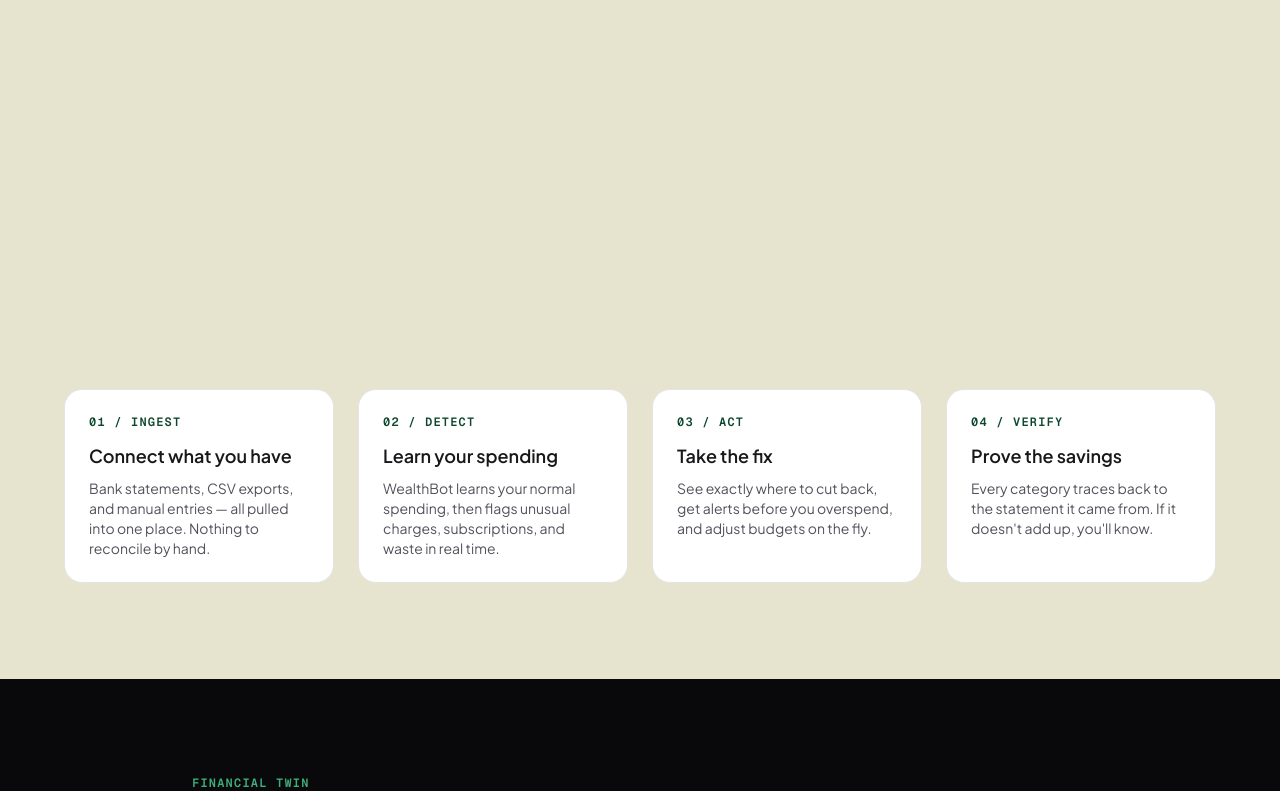
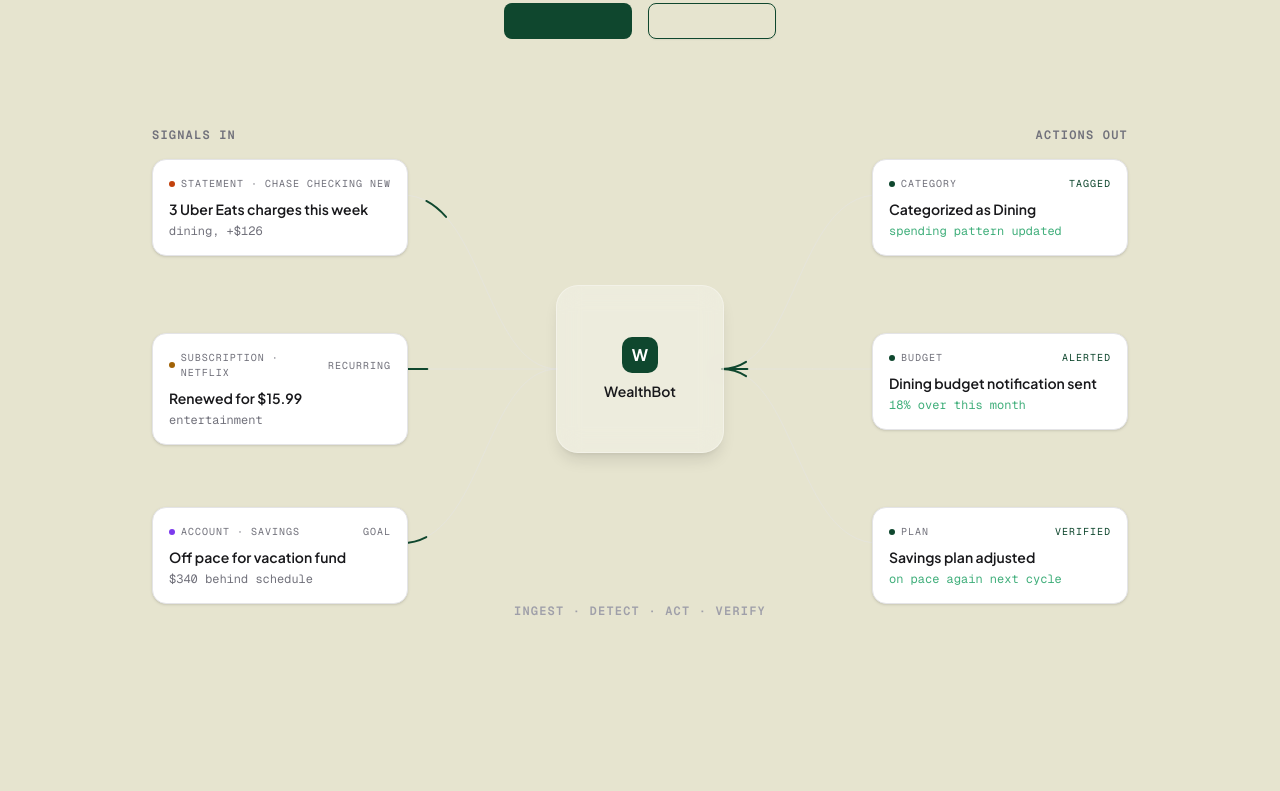
Before and after one commit to muqeetkhan050/wealthbot, a Next.js app: page / in a window 1280 px wide. Shown: the part 569-1360 px from the top of the page. Built offline with nearby package versions, Linux system fonts and the light colour scheme.

Commit message:
completed home page

```diff
--- a/app/globals.css
+++ b/app/globals.css
@@ -117,6 +117,36 @@
   --sidebar-ring: oklch(0.556 0 0);
 }
 
+@keyframes signal-dash-in {
+  0% {
+    stroke-dashoffset: 320;
+  }
+  60%,
+  100% {
+    stroke-dashoffset: 0;
+  }
+}
+
+@keyframes signal-dash-out {
+  0% {
+    stroke-dashoffset: 0;
+  }
+  60%,
+  100% {
+    stroke-dashoffset: -320;
+  }
+}
+
+.signal-dash-in {
+  stroke-dasharray: 26 320;
+  animation: signal-dash-in 2.4s ease-in-out infinite;
+}
+
+.signal-dash-out {
+  stroke-dasharray: 26 320;
+  animation: signal-dash-out 2.4s ease-in-out infinite;
+}
+
 @layer base {
   * {
     @apply border-border outline-ring/50;
--- a/app/page.tsx
+++ b/app/page.tsx
@@ -4,6 +4,7 @@ import Footer from "@/components/Footer";
 import WhoItsFor from "@/components/WhoItsFor";
 import Logo from "@/components/Logo";
 import ResultsAndTeam from "@/components/ResultsAndTeam";
+import SignalsAnimation from "@/components/SignalsAnimation";
 import { Button } from "@/components/ui/button";
 
 const steps = [
@@ -41,7 +42,7 @@ export default function Home() {
         <HomeNav />
       </header>
 
-      <section className="flex min-h-screen flex-col items-center justify-center gap-6 px-6 pb-44 text-center">
+      <section className="flex min-h-screen flex-col items-center justify-center gap-6 px-6 pt-40 pb-32 text-center">
         <p
           className="font-mono text-xs font-semibold tracking-widest text-zinc-500 uppercase dark:text-zinc-400"
         >
@@ -72,6 +73,10 @@ export default function Home() {
             className="w-32 bg-transparent px-5 py-3 text-base"
             style={{ borderColor: "#0F472E", color: "#0F472E" }}
           />
+        </div>
+
+        <div className="mt-16 w-full">
+          <SignalsAnimation />
         </div>
       </section>
 
--- /dev/null
+++ b/components/SignalsAnimation.tsx
@@ -0,0 +1,257 @@
+"use client";
+
+import { useEffect, useState } from "react";
+
+type Card = {
+  dot: string;
+  tag: string;
+  status: string;
+  title: string;
+  sub: string;
+};
+
+const leftCards: Card[] = [
+  {
+    dot: "#c2410c",
+    tag: "STATEMENT · CHASE CHECKING",
+    status: "NEW",
+    title: "3 Uber Eats charges this week",
+    sub: "dining, +$126",
+  },
+  {
+    dot: "#a16207",
+    tag: "SUBSCRIPTION · NETFLIX",
+    status: "RECURRING",
+    title: "Renewed for $15.99",
+    sub: "entertainment",
+  },
+  {
+    dot: "#7c3aed",
+    tag: "ACCOUNT · SAVINGS",
+    status: "GOAL",
+    title: "Off pace for vacation fund",
+    sub: "$340 behind schedule",
+  },
+];
+
+const rightCards: Card[] = [
+  {
+    dot: "#0F472E",
+    tag: "CATEGORY",
+    status: "TAGGED",
+    title: "Categorized as Dining",
+    sub: "spending pattern updated",
+  },
+  {
+    dot: "#0F472E",
+    tag: "BUDGET",
+    status: "ALERTED",
+    title: "Dining budget notification sent",
+    sub: "18% over this month",
+  },
+  {
+    dot: "#0F472E",
+    tag: "PLAN",
+    status: "VERIFIED",
+    title: "Savings plan adjusted",
+    sub: "on pace again next cycle",
+  },
+];
+
+// order in which slots reveal: L0, L1, R0, L2, R1, R2
+const order: Array<{ side: "L" | "R"; index: number }> = [
+  { side: "L", index: 0 },
+  { side: "L", index: 1 },
+  { side: "R", index: 0 },
+  { side: "L", index: 2 },
+  { side: "R", index: 1 },
+  { side: "R", index: 2 },
+];
+
+const rowY = [36, 210, 384];
+
+function pathFor(side: "L" | "R", index: number) {
+  const y = rowY[index];
+  if (side === "L") {
+    return `M256,${y} C 340,${y} 340,210 416,210`;
+  }
+  return `M584,210 C 660,210 660,${y} 744,${y}`;
+}
+
+export default function SignalsAnimation() {
+  const [revealed, setRevealed] = useState(0);
+
+  useEffect(() => {
+    let cancelled = false;
+    let timeout: ReturnType<typeof setTimeout>;
+
+    function step(count: number) {
+      if (cancelled) return;
+      setRevealed(count);
+      if (count < order.length) {
+        timeout = setTimeout(() => step(count + 1), 900);
+      } else {
+        timeout = setTimeout(() => step(0), 2600);
+      }
+    }
+
+    step(0);
+    return () => {
+      cancelled = true;
+      clearTimeout(timeout);
+    };
+  }, []);
+
+  const isVisible = (side: "L" | "R", index: number) =>
+    order.findIndex((o) => o.side === side && o.index === index) < revealed;
+
+  return (
+    <div className="mx-auto hidden w-full max-w-5xl px-6 md:block">
+      <div className="mb-4 flex justify-between text-xs font-mono font-semibold tracking-widest text-zinc-500 uppercase">
+        <span>Signals in</span>
+        <span>Actions out</span>
+      </div>
+
+      <div className="relative h-[420px] w-full">
+        <svg
+          viewBox="0 0 1000 420"
+          preserveAspectRatio="none"
+          className="pointer-events-none absolute inset-0 h-full w-full"
+        >
+          {leftCards.map((_, i) => (
+            <path
+              key={`l-base-${i}`}
+              d={pathFor("L", i)}
+              fill="none"
+              stroke="#e4e4e7"
+              strokeWidth={1}
+              strokeOpacity={0.5}
+            />
+          ))}
+          {rightCards.map((_, i) => (
+            <path
+              key={`r-base-${i}`}
+              d={pathFor("R", i)}
+              fill="none"
+              stroke="#e4e4e7"
+              strokeWidth={1}
+              strokeOpacity={0.5}
+            />
+          ))}
+
+          {leftCards.map((_, i) => (
+            <path
+              key={`l-pulse-${i}`}
+              d={pathFor("L", i)}
+              fill="none"
+              stroke="#0F472E"
+              strokeWidth={2}
+              strokeLinecap="round"
+              className="signal-dash-in"
+              style={{ animationDelay: `${i * 0.5}s` }}
+            />
+          ))}
+          {rightCards.map((_, i) => (
+            <path
+              key={`r-pulse-${i}`}
+              d={pathFor("R", i)}
+              fill="none"
+              stroke="#0F472E"
+              strokeWidth={2}
+              strokeLinecap="round"
+              className="signal-dash-out"
+              style={{ animationDelay: `${i * 0.5}s` }}
+            />
+          ))}
+        </svg>
+
+        {leftCards.map((card, i) => (
+          <div
+            key={`left-${i}`}
+            className="absolute w-64 rounded-xl border border-zinc-200 bg-white p-4 text-left shadow-sm transition-all duration-1000 ease-out dark:border-zinc-800 dark:bg-zinc-900"
+            style={{
+              left: 0,
+              top: `${rowY[i] - 36}px`,
+              opacity: isVisible("L", i) ? 1 : 0,
+              transform: isVisible("L", i)
+                ? "translateY(0)"
+                : "translateY(8px)",
+            }}
+          >
+            <div className="flex items-center justify-between text-[10px] font-mono tracking-widest text-zinc-500 uppercase">
+              <span className="flex items-center gap-1.5">
+                <span
+                  className="h-1.5 w-1.5 rounded-full"
+                  style={{ backgroundColor: card.dot }}
+                />
+                {card.tag}
+              </span>
+              <span>{card.status}</span>
+            </div>
+            <p className="mt-2 text-sm font-semibold text-zinc-900 dark:text-zinc-100">
+              {card.title}
+            </p>
+            <p className="mt-1 font-mono text-xs text-zinc-500">{card.sub}</p>
+          </div>
+        ))}
+
+        {rightCards.map((card, i) => (
+          <div
+            key={`right-${i}`}
+            className="absolute w-64 rounded-xl border border-zinc-200 bg-white p-4 text-left shadow-sm transition-all duration-1000 ease-out dark:border-zinc-800 dark:bg-zinc-900"
+            style={{
+              right: 0,
+              top: `${rowY[i] - 36}px`,
+              opacity: isVisible("R", i) ? 1 : 0,
+              transform: isVisible("R", i)
+                ? "translateY(0)"
+                : "translateY(8px)",
+            }}
+          >
+            <div className="flex items-center justify-between text-[10px] font-mono tracking-widest text-zinc-500 uppercase">
+              <span className="flex items-center gap-1.5">
+                <span
+                  className="h-1.5 w-1.5 rounded-full"
+                  style={{ backgroundColor: card.dot }}
+                />
+                {card.tag}
+              </span>
+              <span style={{ color: "#0F472E" }}>{card.status}</span>
+            </div>
+            <p className="mt-2 text-sm font-semibold text-zinc-900 dark:text-zinc-100">
+              {card.title}
+            </p>
+            <p className="mt-1 font-mono text-xs" style={{ color: "#3fae7a" }}>
+              {card.sub}
+            </p>
+          </div>
+        ))}
+
+        <div
+          className="absolute flex flex-col items-center justify-center gap-2 rounded-3xl border border-white/30 bg-white/30 p-6 text-center shadow-lg backdrop-blur-md dark:border-zinc-700/30 dark:bg-zinc-900/30"
+          style={{
+            left: "50%",
+            top: "50%",
+            width: 168,
+            height: 168,
+            transform: "translate(-50%, -50%)",
+          }}
+        >
+          <span
+            className="flex h-9 w-9 items-center justify-center rounded-lg text-base font-bold text-white"
+            style={{ backgroundColor: "#0F472E" }}
+          >
+            W
+          </span>
+          <span className="text-sm font-semibold text-zinc-900 dark:text-zinc-100">
+            WealthBot
+          </span>
+        </div>
+      </div>
+
+      <p className="mt-6 text-center font-mono text-xs font-semibold tracking-widest text-zinc-400 uppercase">
+        Ingest · Detect · Act · Verify
+      </p>
+    </div>
+  );
+}
```
